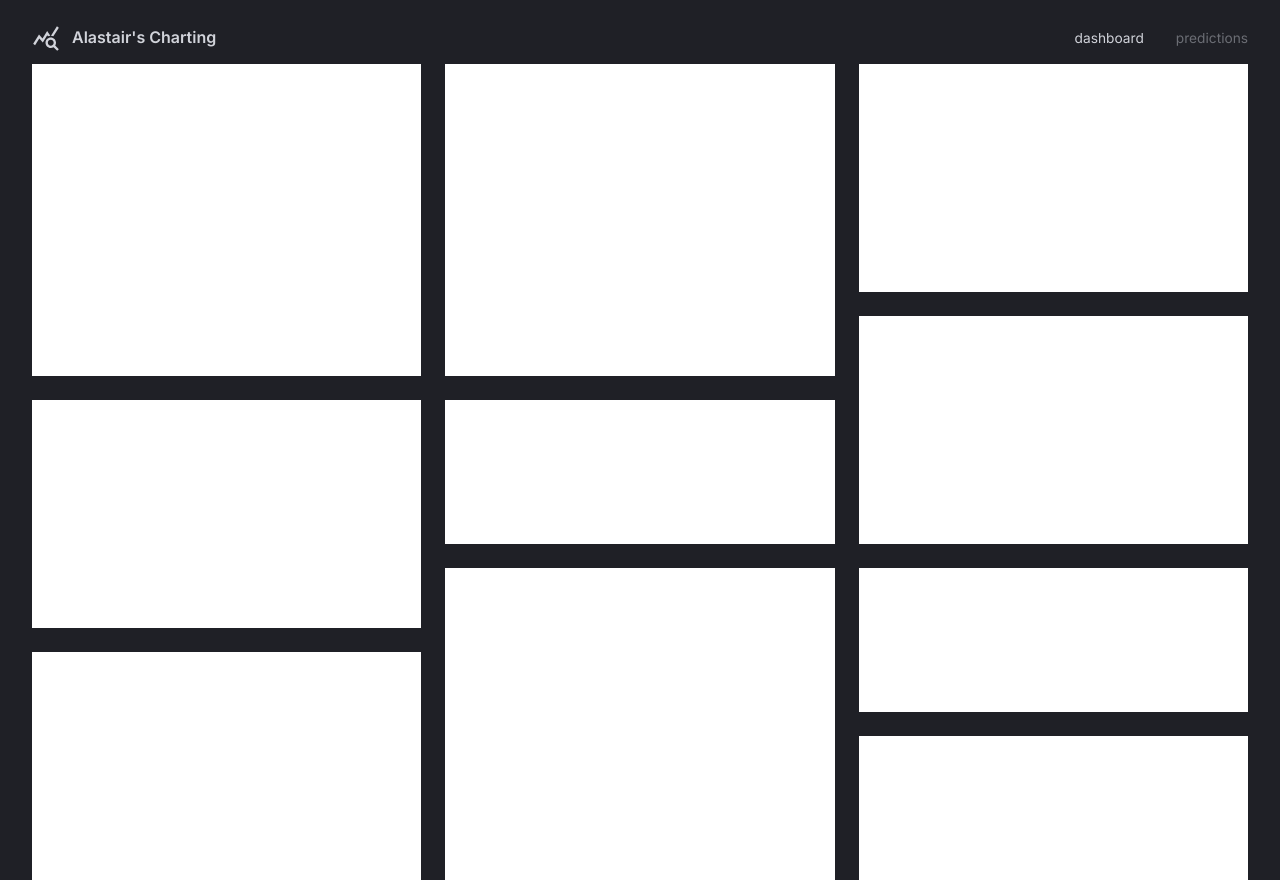
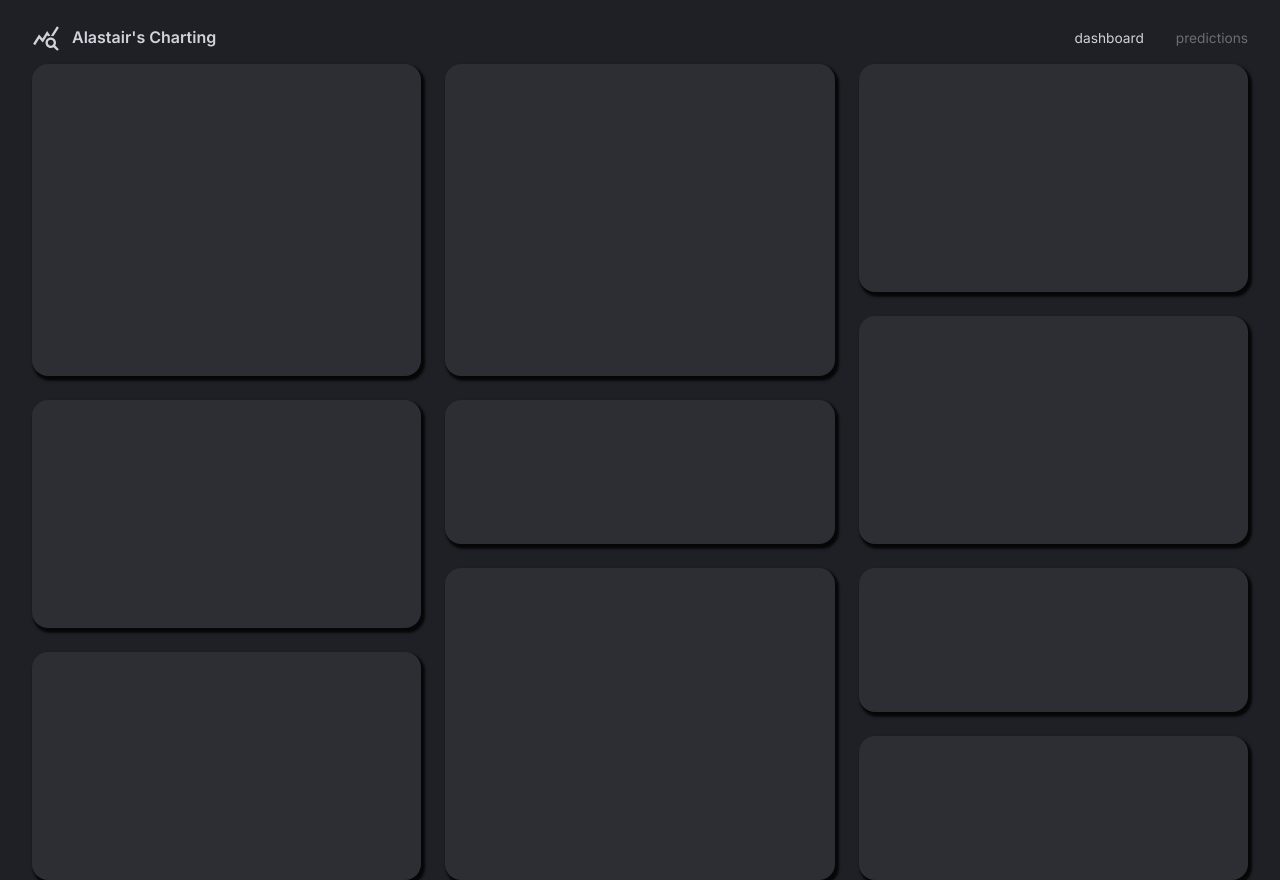
Before and after one commit to alastair10/cfo-assistant, a React (Vite) app in the folder client/: page / in a window 1280 px wide. Built offline with nearby package versions, Linux system fonts and the light colour scheme.

Commit message:
Dashboard Layout: Set up DashboardBox component

```diff
--- /dev/null
+++ b/client/src/components/DashboardBox.tsx
@@ -0,0 +1,11 @@
+import { Box } from "@mui/material";
+import { styled } from "@mui/system";
+
+// pass in theme to get access to color
+const DashboardBox = styled(Box)(({ theme }) => ({
+  backgroundColor: theme.palette.background.light,
+  borderRadius: "1rem",
+  boxShadow: "0.15rem 0.2rem 0.15rem 0.1rem rgba(0, 0, 0, .8) ",
+}));
+
+export default DashboardBox;
--- a/client/src/scenes/dashboard/index.tsx
+++ b/client/src/scenes/dashboard/index.tsx
@@ -1,5 +1,6 @@
 import React from "react";
 import { Box, useMediaQuery, useTheme } from "@mui/material";
+import DashboardBox from "@/components/DashboardBox";
 
 type Props = {};
 
@@ -73,16 +74,16 @@
             }
       }
     >
-      <Box bgcolor="#fff" gridArea="a"></Box>
-      <Box bgcolor="#fff" gridArea="b"></Box>
-      <Box bgcolor="#fff" gridArea="c"></Box>
-      <Box bgcolor="#fff" gridArea="d"></Box>
-      <Box bgcolor="#fff" gridArea="e"></Box>
-      <Box bgcolor="#fff" gridArea="f"></Box>
-      <Box bgcolor="#fff" gridArea="g"></Box>
-      <Box bgcolor="#fff" gridArea="h"></Box>
-      <Box bgcolor="#fff" gridArea="i"></Box>
-      <Box bgcolor="#fff" gridArea="j"></Box>
+      <DashboardBox gridArea="a"></DashboardBox>
+      <DashboardBox gridArea="b"></DashboardBox>
+      <DashboardBox gridArea="c"></DashboardBox>
+      <DashboardBox gridArea="d"></DashboardBox>
+      <DashboardBox gridArea="e"></DashboardBox>
+      <DashboardBox gridArea="f"></DashboardBox>
+      <DashboardBox gridArea="g"></DashboardBox>
+      <DashboardBox gridArea="h"></DashboardBox>
+      <DashboardBox gridArea="i"></DashboardBox>
+      <DashboardBox gridArea="j"></DashboardBox>
     </Box>
   );
 };
```
